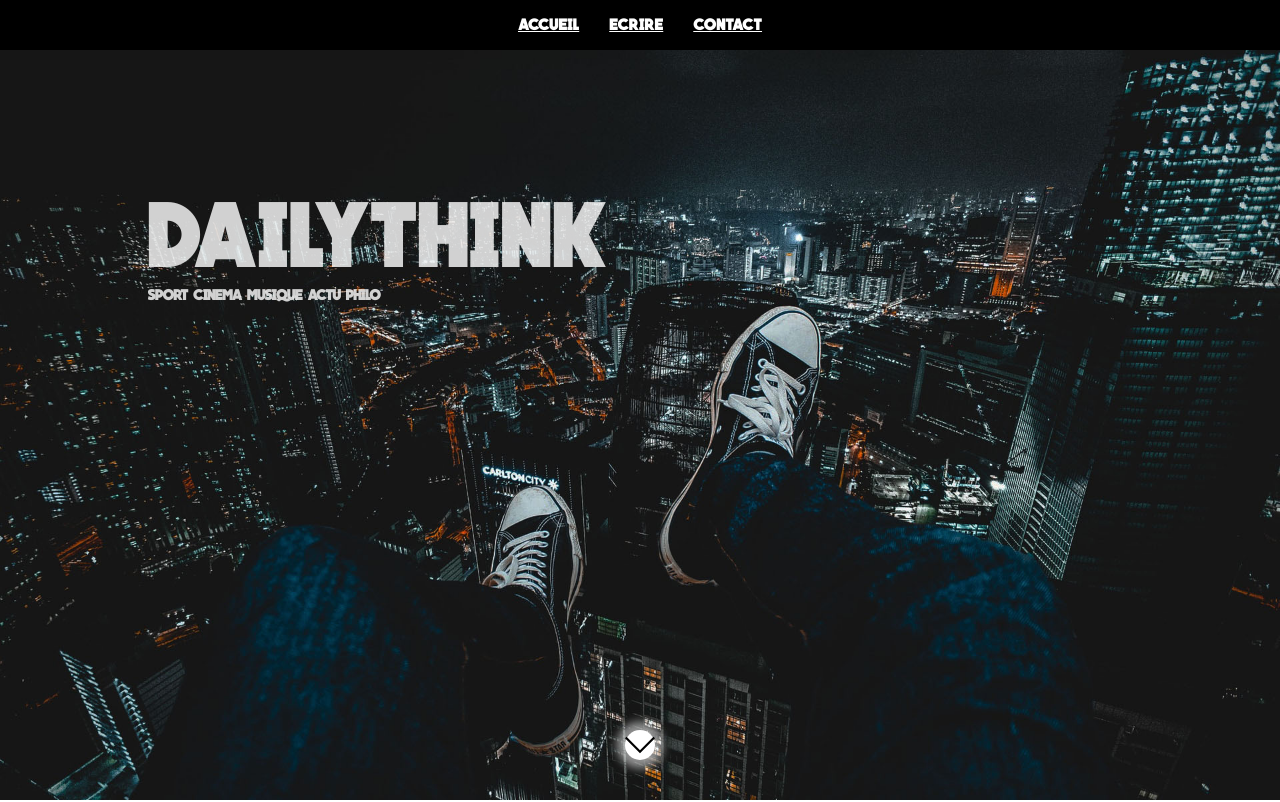
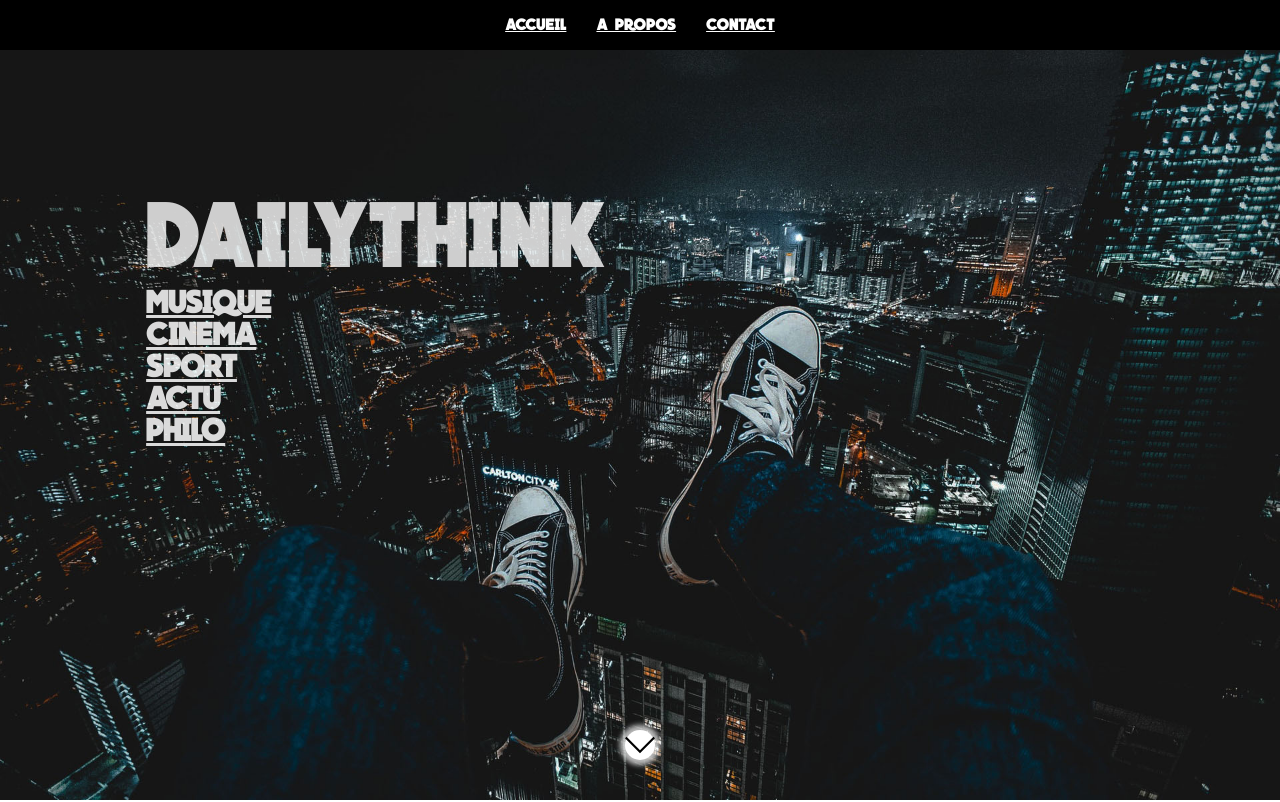
Before and after one commit to PierreAND/DailyThink, a React (Vite) app: page / in a window 1280 px wide. Shown: the top 802 px of the page. Built offline with nearby package versions, Linux system fonts and the light colour scheme; no server answers.

Commit message:
new architecture

```diff
--- a/src/App.jsx
+++ b/src/App.jsx
@@ -1,10 +1,8 @@
 import NavBar from "./Components/NavBar/Navbar";
-import Hero from "./Components/Hero/Hero";
 import Home from "./Containers/Home/Home";
 import Contact from "./Containers/Contact/Contact"
 import {Routes, Route} from "react-router-dom";
-import AddArticle from "./Containers/AddArticle/AddArticle";
-import Article from "./Containers/Article/Article";
+
 
 function App() {
   return (
@@ -14,8 +12,6 @@ function App() {
       <Routes>
         <Route path="/" element={<Home />} />
         <Route path="/contact" element={<Contact />} />
-        <Route path="/post" element={<AddArticle />} />
-        <Route path="/articles/:slug" element={<Article/>} />
       </Routes>
 
     </>
--- a/src/Components/Hero/Hero.jsx
+++ b/src/Components/Hero/Hero.jsx
@@ -1,4 +1,5 @@
 import React from 'react'
+import {Link} from "react-router-dom"
 
 function Hero() {
   return (
@@ -6,14 +7,14 @@ function Hero() {
 
     <h1>DailyThink</h1>
     <ul>
-      Sport
-      Cinema
-      Musique
-      Actu
-      Philo
+      <Link to="/musique">Musique</Link>
+      <Link to="/cinema">Cinema</Link>
+      <Link to="/sport">Sport</Link>
+      <Link to="/actu">Actu</Link>
+      <Link to="/philo"> Philo</Link>
     </ul>
     <a href='#cards' className="floating-btn">
-      <img src="/public/images/chevron-down.svg" />
+      <img src="/images/chevron-down.svg" />
     </a>
   </section>
   )
--- a/src/Components/NavBar/Navbar.jsx
+++ b/src/Components/NavBar/Navbar.jsx
@@ -31,7 +31,7 @@ window.addEventListener("resize", changeWidth);
 
         <ul className="liste">
   <li className="items"><Link to="/">Accueil</Link></li>
-  <li className="items"><Link to="/post">Ecrire</Link></li>
+  <li className="items"><Link to="/profile">A Propos</Link></li>
   <li className="items"><Link to="/contact">Contact</Link></li>
 
  </ul>
--- a/src/Containers/AddArticle/AddArticle.jsx
+++ /dev/null
@@ -1,11 +0,0 @@
-import React from 'react'
-import Form from '../../Components/Form/Form';
-function AddArticle() {
-  return (
-    <div>
-      <Form />
-    </div>
-  )
-}
-
-export default AddArticle;
--- a/src/Containers/Article/Article.jsx
+++ /dev/null
@@ -1,15 +0,0 @@
-import React from "react";
-import { useLocation } from "react-router-dom";
-
-function Article() {
-  const location = useLocation()
-  console.log(location);
-
-  return (
-    <div className="article-content">
-    <p>{location.state}</p>
-    </div>
-  );
-}
-
-export default Article;
--- a/src/Containers/Home/Home.jsx
+++ b/src/Containers/Home/Home.jsx
@@ -1,43 +1,14 @@
 import React from "react";
 import Hero from "../../Components/Hero/Hero";
-import Card from "../../Components/Card/Card";
-import { useSelector, useDispatch } from "react-redux";
-import { useState, useEffect } from "react";
-import { getArticles } from "../../redux/articles/articleReducer";
-import { v4 as uuidv4 } from "uuid";
 import { Link } from "react-router-dom";
 
 function Home() {
-  const { articles } = useSelector((state) => ({
-    ...state.articleReducer,
-  }));
 
-  const dispatch = useDispatch();
-
-  useEffect(() => {
-    if (articles.length === 0) {
-      dispatch(getArticles());
-    }
-  }, []);
 
   return (
     <>
     <Hero />
-      <h1 id="cards" className="home-title">Les Articles du Blog</h1>
-      <div className="container-cards">
-        {articles.map((item) => {
-          return (
-            <Card key={uuidv4()}>
-              <h2>{item.title}</h2>
-              <Link to={`articles/${item.title.replace(/\s+/g, "-").trim()}`}
-              state={item.body}
-              >
-                Lire l'article
-              </Link>
-            </Card>
-          );
-        })}
-      </div>
+
     </>
   );
 }
--- a/src/redux/articles/articleReducer.js
+++ /dev/null
@@ -1,41 +0,0 @@
-const INITIAL_STATE = {
-  articles: []
-}
-
-function articleReducer(state= INITIAL_STATE, action){
-
-  switch(action.type){
-    case "ADDARTICLE" : {
-      const newArt = [...state.articles];
-      newArt.unshift(action.payload);
-      return {
-        articles: newArt
-      }
-
-      }
-
-    case "LOADARTICLES" : {
-      return{
-        ...state,
-        articles: action.payload
-      }
-    }
-  }
-
-return state;
-
-}
-export default articleReducer;
-
-
-export const getArticles = () => dispatch => {
-
-  fetch("https://jsonplaceholder.typicode.com/posts")
-  .then(response => response.json())
-  .then(data => {
-    dispatch({
-      type: "LOADARTICLES",
-      payload: data
-    })
-  })
-}
--- a/src/redux/store.js
+++ /dev/null
@@ -1,17 +0,0 @@
-import { configureStore } from "@reduxjs/toolkit";
-import { applyMiddleware, combineReducers } from "redux";
-import articleReducer from "./articles/articleReducer";
-
-
-
-const reducer = combineReducers ({
-  articleReducer
-})
-
-const store = configureStore({
-reducer,
-applyMiddleware
-
-})
-
-  export default store;
--- a/src/styles/base/_base.scss
+++ b/src/styles/base/_base.scss
@@ -3,7 +3,7 @@
 
 @font-face {
   font-family: "KaBlam";
-  src: url("/public/fonts/QUARTZO\ ©\ PERSONAL\ USE\ ONLY.ttf");
+  src: url("/fonts/QUARTZO\ ©\ PERSONAL\ USE\ ONLY.ttf");
   font-display: swap;
 }
 
@@ -14,6 +14,7 @@ nav {
   width: 100%;
   height: 50px;
   z-index: 10;
+  background:black;
 
 }
 
@@ -196,7 +197,7 @@ font-size: 18px;
 
 .home {
   height: 100vh;
-  background: url(/public/images/citynight.jpg);
+  background: url(/images/citynight.jpg);
   background-repeat: no-repeat;
   background-size: cover;
   background-position: center;
@@ -215,7 +216,7 @@ font-size: 18px;
   animation-duration: 10s;
 }
 .home ul{
-  font-size: clamp(5px, 4vw, 15px);
+  font-size: clamp(10px, 7vw, 15px);
   text-transform: uppercase;
   color: #f1f1f1;
   font-weight: 100;
@@ -223,6 +224,13 @@ font-size: 18px;
   animation-name: moveInFromLeft;
   animation-duration: 10s;
   font-family: "KaBlam";
+
+  & a{
+    color: white;
+    display: flex;
+    justify-content: space-between;
+    font-size: 2rem;
+  }
 }
 
 .floating-btn  {
```
Also changed, not shown: src/main.jsx (+3 -4 lines), src/styles/base/_reset.scss (line endings or trailing spaces).
